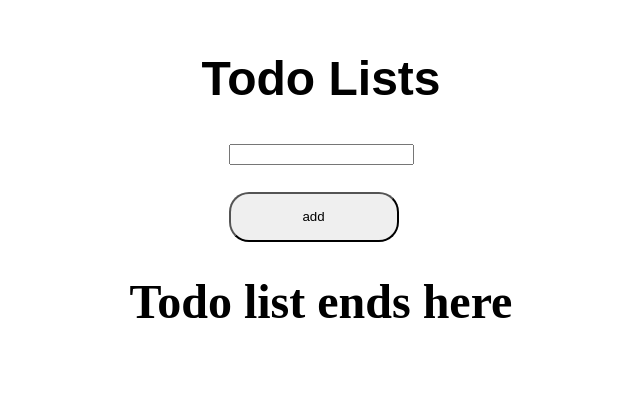
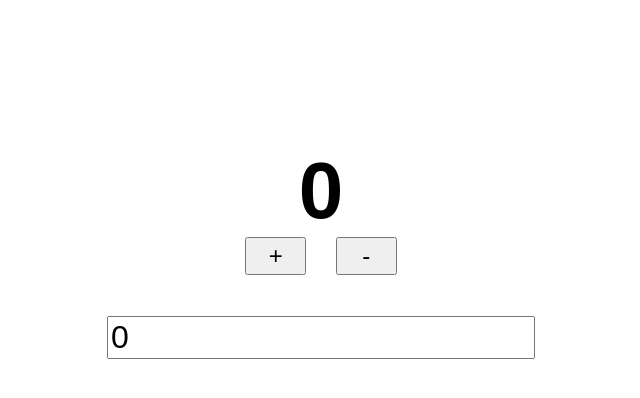
Before and after one commit to Ajay9980/Internship-VueJS-Learning, a Vue app: page / in a window 1280 px wide. Shown: the part 108-506 px from the top of the page, without its empty margins (319-959 px from the left). Built offline with nearby package versions, Linux system fonts and the light colour scheme.

Commit message:
used-pinia-store

```diff
--- /dev/null
+++ b/component/Counter.vue
@@ -0,0 +1,10 @@
+<!-- what the code does : - created a simple input which is binded to the count variable in pinia store in counter.js , removes the effort of props drilling or props  passing  -->
+
+<script setup>
+import { useCounterStore } from '../store/counter';
+
+const Store = useCounterStore()
+</script>
+<template>
+    <input style="font-size: xx-large;" type="number" v-model="Store.count">
+</template>
--- a/package.json
+++ b/package.json
@@ -12,6 +12,7 @@
     "preview": "vite preview"
   },
   "dependencies": {
+    "pinia": "^3.0.3",
     "vue": "^3.5.22"
   },
   "devDependencies": {
--- a/src/App.vue
+++ b/src/App.vue
@@ -6,6 +6,7 @@ import week1Day31 from '../views/week-1-Day-3.1-slot.vue';
 import week1Day32LifeCycleHooks from '../views/week-1-day-3.2-LifeCycle-Hooks.vue';
 import week1Day4 from '../views/week-1-day-4.vue';
 import smartComponent from '../component/smart.Component.vue';
+import week1Day41Pinia from '../views/week-1-day-4.1-Pinia.vue';
 </script>
 
 
@@ -17,8 +18,9 @@ import smartComponent from '../component/smart.Component.vue';
     <!-- <week1Day31/> -->
      <!-- <week1Day32LifeCycleHooks/> -->
    <!-- <week-1-day-4/> -->
+   <week1Day41Pinia/>
 
-   <smartComponent/>
+   <!-- <smartComponent/> -->
 
 </template>
 
--- a/src/main.js
+++ b/src/main.js
@@ -1,4 +1,6 @@
 import { createApp } from 'vue'
 import App from './App.vue'
-
-createApp(App).mount('#app')
+import { createPinia } from 'pinia'
+const app = createApp(App)
+app.use(createPinia())
+app.mount('#app')
--- /dev/null
+++ b/store/counter.js
@@ -0,0 +1,17 @@
+import { defineStore } from "pinia"
+import { computed, ref } from "vue"
+
+export const useCounterStore = defineStore('counter', () => {
+  const count = ref(0)
+
+  const doubleCount = computed(() => count.value * 2)
+  function increment() {
+    count.value++
+  }
+
+  function decrement() {
+    count.value--
+  }
+
+  return { count,  doubleCount, increment , decrement }
+})
--- /dev/null
+++ b/views/week-1-day-4.1-Pinia.vue
@@ -0,0 +1,41 @@
+<script setup>
+import { useCounterStore } from '../store/counter';
+import Counter from '../component/Counter.vue';
+
+// using pinia store
+const  Store = useCounterStore()
+
+
+</script>
+<template>
+    <div class="top-elem">
+
+        <div>
+            {{ Store.count }}
+        </div>
+        <div  style="display: flex; gap: 20%;">
+
+
+            <button style="width:2cm; height: 1cm; font-size: x-large; border-radius: '20px';"  @click="Store.increment">+</button>
+
+            <button style="width:2cm; height: 1cm; font-size: x-large; border-radius: '20px';"  @click="Store.decrement">-</button>
+
+        </div>
+         <div>
+            <!-- Child components with passign any props using the pinia store -->
+            <Counter/>
+         </div>
+    </div>
+</template>
+<style>
+
+.top-elem{
+    font-size :500%;
+    font-family: Arial, Helvetica, sans-serif;
+    font-weight: 700;
+    display: flex;
+    align-items: center;
+    margin-top: 20%;
+}
+
+</style>
```
Also changed, not shown: 2 other files (tests, documents, lock files or other folders).
